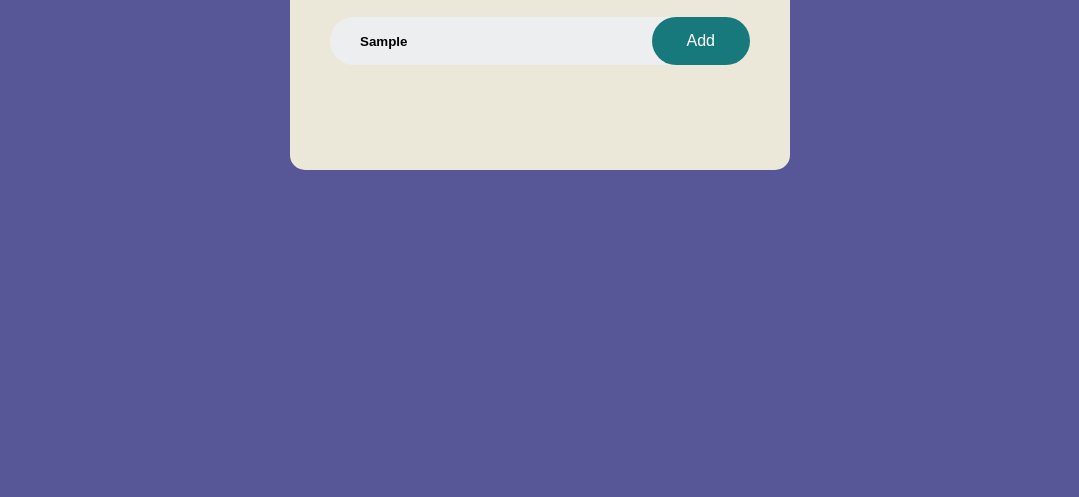
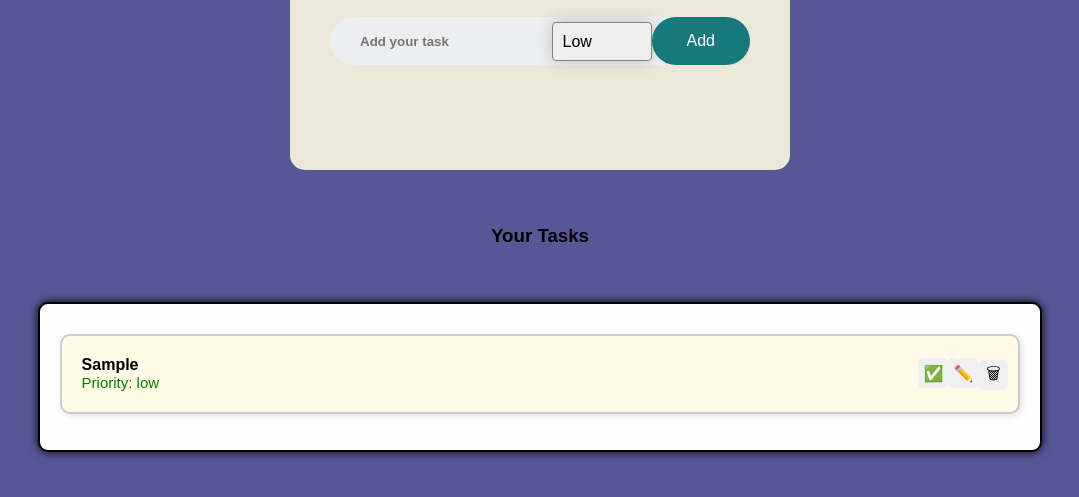
Before and after one commit to bleufabs/ToDo-list, a plain HTML site: page index.html in a window 1280 px wide. Both pictures are taken after typing "Sample" into the empty fields and a click on the button "Add". Shown: the part 193-690 px from the top of the page, without its empty margins (100-1179 px from the left). Drawn offline with Linux system fonts and the light colour scheme.

Commit message:
added some css, added javascript

```diff
--- a/index.html
+++ b/index.html
@@ -1,20 +1,38 @@
 <!DOCTYPE html>
 <html>
+
 <head>
 	<meta name="viewport" content="width=device-width, initial-scale=1.0">
 	<title>Task Flow Manager</title>
 	<link rel="stylesheet" type="text/css" href="style.css">
 </head>
+
 <body>
 	<div class="container">
 		<div class="taskflow-manager">
 			<h2>Task Flow Manager</h2>
 			<div class="row">
-				<input type="text" id="input-box" placeholder="Add your task">
-				<button onclick="addTask()">Add</button>
+				<input type="text" class="input-box" id="input-box" placeholder="Add your task" />
+
+				<select id="priority-level">
+					<option value="low">Low</option>
+					<option value="medium">Medium</option>
+					<option value="high">High</option>
+				</select>
+
+				<button class="add-button" onclick="addTask()">Add</button>
 			</div>
 			<ul id="task-list"></ul>
 		</div>
-	</div>
+		<div class="task-header" id="task-header">
+			<h3>Your Tasks</h3>
+		  </div>
+
+		  <div class="task-display" id="task-display">
+		  </div>
+		</div>
+
+		<script src="script.js"></script>
 </body>
+
 </html>
--- /dev/null
+++ b/script.js
@@ -0,0 +1,75 @@
+function addTask() {
+    const inputBox = document.getElementById("input-box");
+    const taskText = inputBox.value.trim();
+    const priority = document.getElementById("priority-level").value;
+
+    if (taskText === "") {
+        alert("Field cannot be empty");
+        return;
+    }
+
+    const taskItem = document.createElement("div");
+    taskItem.className = "task-item";
+
+    //Left side task added
+    const taskInfo = document.createElement("div");
+    taskInfo.className = "task-info";
+    taskInfo.innerHTML = `<strong>${taskText}</strong><br> <span class="priority ${priority}">Priority: ${priority}</span>`;
+
+    //Right side: task buttons
+    const taskButtons = document.createElement("div");
+    taskButtons.className = "task-buttons";
+
+    //Complete button
+    const completeButton = document.createElement("button");
+    completeButton.innerText = "✅";
+    completeButton.className = "task-button";
+
+    completeButton.onclick = function () {
+        taskItem.classList.toggle("completed");
+    };
+
+    //Edit button
+    const editButton = document.createElement("button");
+    editButton.innerText = "✏️";
+    editButton.className = "task-button";
+
+    editButton.onclick = function () {
+        const newText = prompt("Edit your task:", taskText);
+        if (newText) {
+            taskInfo.innerHTML = `
+              <strong>${newText}</strong><br>
+              <span class="priority ${priority}">Priority: ${priority}</span>
+            `;
+        }
+    };
+
+    //Delete button
+    const deleteButton = document.createElement("button");
+    deleteButton.innerText = "🗑";
+    deleteButton.className = "task-button";
+
+    deleteButton.onclick = function () {
+        taskItem.remove();
+    };
+
+    //Buttons
+    taskButtons.appendChild(completeButton);
+    taskButtons.appendChild(editButton);
+    taskButtons.appendChild(deleteButton);
+
+    taskItem.appendChild(taskInfo);
+    taskItem.appendChild(taskButtons);
+
+    //Display
+    document.getElementById("task-display").appendChild(taskItem);
+
+    inputBox.value = "";
+}
+
+//Enter key
+document.getElementById("input-box").addEventListener("keydown", function (event) {
+    if (event.key === "Enter") {
+        addTask();
+    }
+});
--- a/style.css
+++ b/style.css
@@ -45,7 +45,7 @@ input {
 	font-weight: bold;
 }
 
-button {
+.add-button {
 	border: none;
 	outline: none;
 	padding: 15px 35px;
@@ -55,7 +55,91 @@ button {
 	cursor: pointer;
 	border-radius: 40px;
 	transition: background 0.3s ease;
-}
-button:hover {
+  }
+  .add-button:hover {
 	background: hwb(183 50% 15%);
-}
+  }
+
+  #priority-level {
+	appearance: none;
+	border: 1px solid gray;
+	font: inherit;
+	width: 100px;
+	padding: 10px 10px 10px 10px;
+	color: inherit;
+	border-radius: 0.25em;
+	box-shadow: 0 0 1em 0 rgba(0, 0, 0, 0.2);
+	cursor: pointer;
+	option {
+	  color: whitesmoke;
+	  background-color: rgb(87, 87, 151);
+	}
+  }
+
+  .task-item {
+	display: flex;
+	justify-content: space-between;
+	align-items: center;
+	border: 2px solid #ccc;
+	padding: 10px;
+	margin: 10px 0;
+	border-radius: 10px;
+	background-color: #fffbe6;
+	box-shadow: 2px 2px 6px rgba(0, 0, 0, 0.1);
+  }
+
+  .task-info {
+	flex: 1;
+	padding: 10px;
+  }
+
+  .task-header {
+	text-align: center;
+	margin-top: 30px;
+	margin-bottom: 30px;
+	padding: 25px;
+  }
+
+  .task-display {
+	border: 2px solid black;
+	border-radius: 10px;
+	padding: 20px;
+	min-height: 150px;
+	margin: 0 auto;
+	width: 80%;
+	background-color: #fdfdfd;
+	box-shadow: 0 0 10px rgba(0, 0, 0);
+  }
+  .priority.low {
+	color: green;
+	font-size: 15px;
+  }
+
+  .priority.medium {
+	color: orange;
+  }
+
+  .priority.high {
+	color: red;
+	font-weight: bold;
+  }
+
+  .task-button {
+	width: 30px;
+	height: 30px;
+	border: none;
+	background-color: #f0f0f0;
+	border-radius: 5px;
+	cursor: pointer;
+	font-size: 16px;
+	transition: background-color 0.3s;
+  }
+
+  .task-button:hover {
+	background-color: #ddd;
+  }
+  .completed {
+	text-decoration: line-through;
+	opacity: 0.6;
+	background-color: green;
+  }
```
